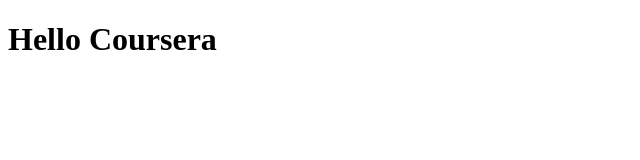
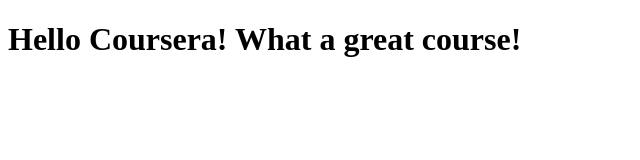
Before and after one commit to codeandvision/codeandvision.github.io, a plain HTML site: page site/index.html in a window 1280 px wide. Shown: the whole page, without its empty margins (0-640 px from the left). Drawn offline with Linux system fonts and the light colour scheme.

Commit message:
Added opinion of course

```diff
--- a/site/index.html
+++ b/site/index.html
@@ -4,6 +4,6 @@
 	<title>Hello Coursera</title>
 </head>
 <body>
-<h1> Hello Coursera </h1>
+<h1> Hello Coursera! What a great course! </h1>
 </body>
 </html>
```
